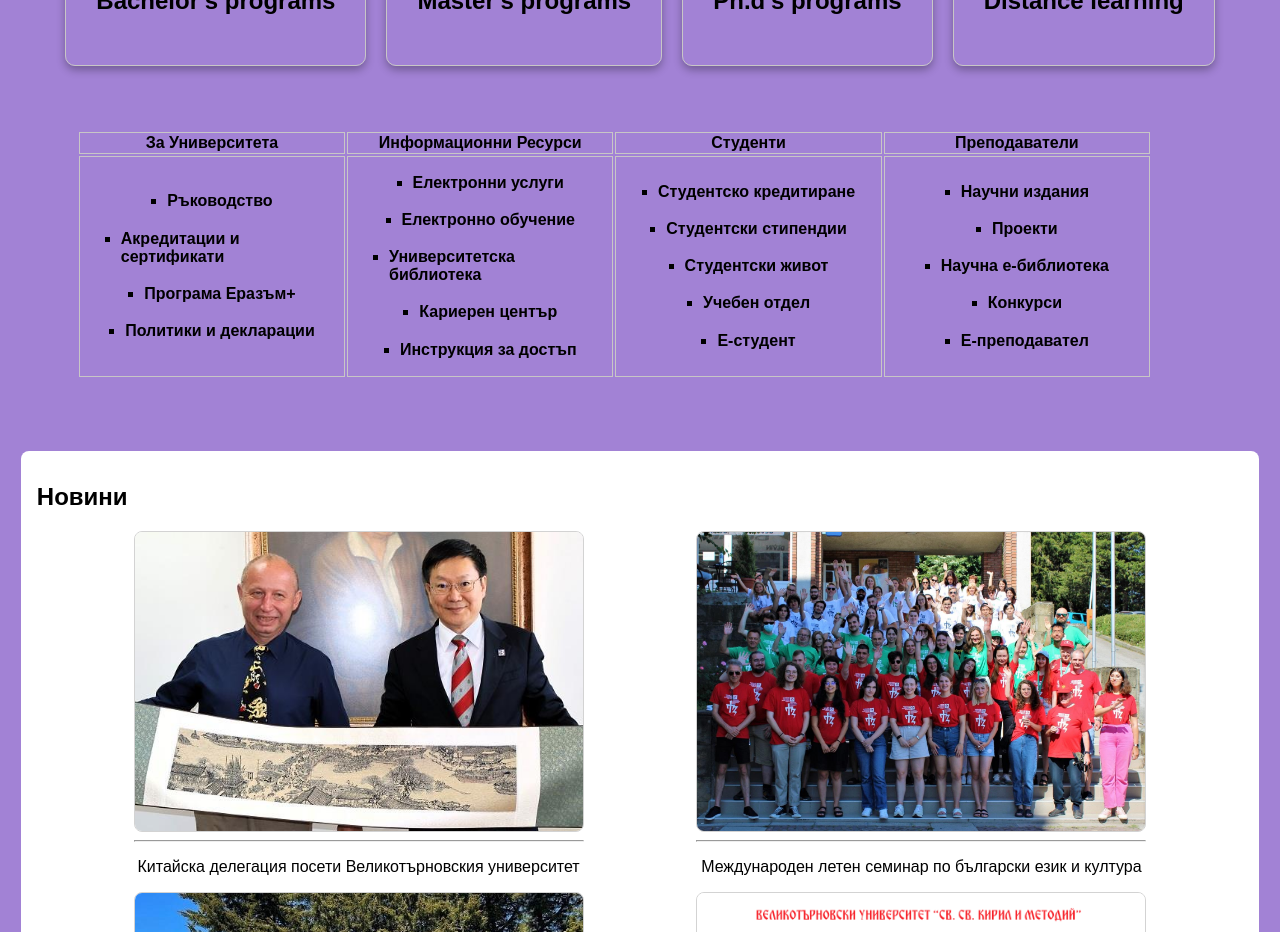
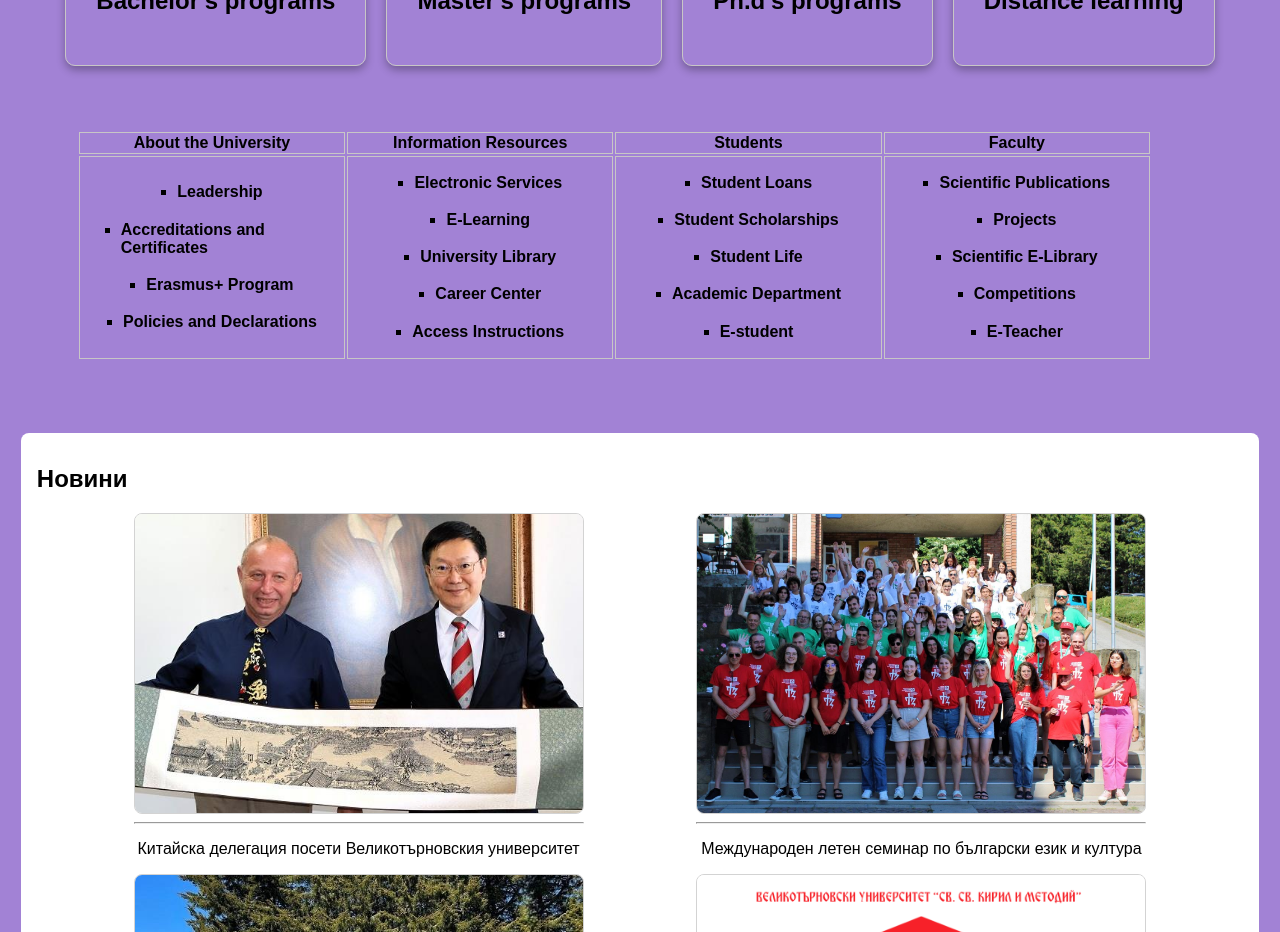
Before and after one commit to lyubomir2712/University-front-page, a React (Vite) app in the folder VTU-front-page/: page / in a window 1280 px wide. Shown: the part 2600-3532 px from the top of the page. Built offline with nearby package versions, Linux system fonts and the light colour scheme.

Commit message:
info section translated

```diff
--- a/VTU-front-page/src/Components/LanguageChange/LanguageChange.js
+++ b/VTU-front-page/src/Components/LanguageChange/LanguageChange.js
@@ -26,7 +26,29 @@ const resources = {
             'Бакалавърски програми': 'Bachelor\'s programs',
             'Магистърски програми': 'Master\'s programs',
             'Докторски програми': 'Ph.d\'s programs',
-            'Дистанционно обучение': 'Distance learning'
+            'Дистанционно обучение': 'Distance learning',
+            "Ръководство": "Leadership",
+            "Акредитации и сертификати": "Accreditations and Certificates",
+            "Програма Еразъм+": "Erasmus+ Program",
+            "Политики и декларации": "Policies and Declarations",
+            "Електронни услуги": "Electronic Services",
+            "Електронно обучение": "E-Learning",
+            "Университетска библиотека": "University Library",
+            "Кариерен център": "Career Center",
+            "Инструкция за достъп": "Access Instructions",
+            "Студентско кредитиране": "Student Loans",
+            "Студентски стипендии": "Student Scholarships",
+            "Студентски живот": "Student Life",
+            "Учебен отдел": "Academic Department",
+            "Научни издания": "Scientific Publications",
+            "Проекти": "Projects",
+            "Научна е-библиотека": "Scientific E-Library",
+            "Конкурси": "Competitions",
+            "Е-преподавател": "E-Teacher",
+            "За Университета": "About the University",
+            "Информационни Ресурси": "Information Resources",
+            "Преподаватели": "Faculty",
+
         }
     },
     bg: {
@@ -51,6 +73,27 @@ const resources = {
             'Магистърски програми': 'Магистърски програми',
             'Докторски програми': 'Докторски програми',
             'Дистанционно обучение': 'Дистанционно обучение',
+            "Ръководство": "Ръководство",
+            "Акредитации и сертификати": "Акредитации и сертификати",
+            "Програма Еразъм+": "Програма Еразъм+",
+            "Политики и декларации": "Политики и декларации",
+            "Електронни услуги": "Електронни услуги",
+            "Електронно обучение": "Електронно обучение",
+            "Университетска библиотека": "Университетска библиотека",
+            "Кариерен център": "Кариерен център",
+            "Инструкция за достъп": "Инструкция за достъп",
+            "Студентско кредитиране": "Студентско кредитиране",
+            "Студентски стипендии": "Студентски стипендии",
+            "Студентски живот": "Студентски живот",
+            "Учебен отдел": "Учебен отдел",
+            "Научни издания": "Научни издания",
+            "Проекти": "Проекти",
+            "Научна е-библиотека": "Научна е-библиотека",
+            "Конкурси": "Конкурси",
+            "Е-преподавател": "Е-преподавател",
+            "За Университета": "За Университета",
+            "Информационни Ресурси": "Информационни Ресурси",
+            "Преподаватели": "Преподаватели",
 
         }
     }
--- a/VTU-front-page/src/Components/UniversityAdditionalInfo/UniversityAdditionalInfo.jsx
+++ b/VTU-front-page/src/Components/UniversityAdditionalInfo/UniversityAdditionalInfo.jsx
@@ -1,6 +1,20 @@
 import styles from './UniversityAdditionalInfo.module.css';
+import i18n from '../LanguageChange/LanguageChange.js';
+import {useTranslation} from "react-i18next";
+import {useState} from "react";
 
 function UniversityAdditionalInfo() {
+
+    const { t, i18n } = useTranslation();
+    const [isEnglish, setIsEnglish] = useState(true);
+
+    const toggleLanguage = () => {
+        const newLanguage = isEnglish ? "bg" : "en";
+        i18n.changeLanguage(newLanguage);
+        setIsEnglish(!isEnglish);
+    }
+
+
     return (
         <>
             <div className={styles.universityInfoContainer}>
@@ -8,123 +22,52 @@ function UniversityAdditionalInfo() {
                 <table>
                     <thead>
                     <tr>
-                        <th>За Университета</th>
-                        <th>Информационни Ресурси</th>
-                        <th>Студенти</th>
-                        <th>Преподаватели</th>
+                        <th>{t("За Университета")}</th>
+                        <th>{t("Информационни Ресурси")}</th>
+                        <th>{t("Студенти")}</th>
+                        <th>{t("Преподаватели")}</th>
                     </tr>
                     </thead>
                     <tbody>
                     <tr>
                         <td>
                             <ul className={styles.universityInfoList}>
-                                <li><a href="#">Ръководство</a></li>
-                                <li><a href="#">Акредитации и сертификати</a></li>
-                                <li><a href="#">Програма Еразъм+</a></li>
-                                <li><a href="#">Политики и декларации</a></li>
+                                <li><a href="#">{t("Ръководство")}</a></li>
+                                <li><a href="#">{t("Акредитации и сертификати")}</a></li>
+                                <li><a href="#">{t("Програма Еразъм+")}</a></li>
+                                <li><a href="#">{t("Политики и декларации")}</a></li>
                             </ul>
                         </td>
                         <td>
                             <ul className={styles.universityInfoList}>
-                                <li><a href="#">Електронни услуги</a></li>
-                                <li><a href="#">Електронно обучение</a></li>
-                                <li><a href="#">Университетска библиотека</a></li>
-                                <li><a href="#">Кариерен център</a></li>
-                                <li><a href="#">Инструкция за достъп</a></li>
+                                <li><a href="#">{t("Електронни услуги")}</a></li>
+                                <li><a href="#">{t("Електронно обучение")}</a></li>
+                                <li><a href="#">{t("Университетска библиотека")}</a></li>
+                                <li><a href="#">{t("Кариерен център")}</a></li>
+                                <li><a href="#">{t("Инструкция за достъп")}</a></li>
                             </ul>
                         </td>
                         <td>
                             <ul className={styles.universityInfoList}>
-                                <li><a href="#">Студентско кредитиране</a></li>
-                                <li><a href="#">Студентски стипендии</a></li>
-                                <li><a href="#">Студентски живот</a></li>
-                                <li><a href="#">Учебен отдел</a></li>
-                                <li><a href="#">Е-студент</a></li>
+                                <li><a href="#">{t("Студентско кредитиране")}</a></li>
+                                <li><a href="#">{t("Студентски стипендии")}</a></li>
+                                <li><a href="#">{t("Студентски живот")}</a></li>
+                                <li><a href="#">{t("Учебен отдел")}</a></li>
+                                <li><a href="#">{t("Е-студент")}</a></li>
                             </ul>
                         </td>
                         <td>
                             <ul className={styles.universityInfoList}>
-                                <li><a href="#">Научни издания</a></li>
-                                <li><a href="#">Проекти</a></li>
-                                <li><a href="#">Научна е-библиотека</a></li>
-                                <li><a href="#">Конкурси</a></li>
-                                <li><a href="#">Е-преподавател</a></li>
+                                <li><a href="#">{t("Научни издания")}</a></li>
+                                <li><a href="#">{t("Проекти")}</a></li>
+                                <li><a href="#">{t("Научна е-библиотека")}</a></li>
+                                <li><a href="#">{t("Конкурси")}</a></li>
+                                <li><a href="#">{t("Е-преподавател")}</a></li>
                             </ul>
                         </td>
                     </tr>
                     </tbody>
                 </table>
-
-
-                {/*<ul className={styles.universityInfoList}>*/}
-                {/*    <h4>За Университета</h4>*/}
-                {/*    <a href={"#"}>*/}
-                {/*        <li>Ръководство</li>*/}
-                {/*    </a>*/}
-                {/*    <a href={"#"}>*/}
-                {/*        <li>Акре дитации и сертификати</li>*/}
-                {/*    </a>*/}
-                {/*    <a href={"#"}>*/}
-                {/*        <li>Програма Еразъм+</li>*/}
-                {/*    </a>*/}
-                {/*    <a href={"#"}>*/}
-                {/*        <li>Политики и декларации</li>*/}
-                {/*    </a>*/}
-                {/*</ul>*/}
-                {/*<ul className={styles.universityInfoList}>*/}
-                {/*    <h4>Информационни Ресурси</h4>*/}
-                {/*    <a href={"#"}>*/}
-                {/*        <li>Електронни услиги</li>*/}
-                {/*    </a>*/}
-                {/*    <a href={"#"}>*/}
-                {/*        <li>Електронно обучение</li>*/}
-                {/*    </a>*/}
-                {/*    <a href={"#"}>*/}
-                {/*        <li>Университетска библиотека</li>*/}
-                {/*    </a>*/}
-                {/*    <a href={"#"}>*/}
-                {/*        <li>Кариерен център</li>*/}
-                {/*    </a>*/}
-                {/*    <a href={"#"}>*/}
-                {/*        <li>Инструкция за достъп</li>*/}
-                {/*    </a>*/}
-                {/*</ul>*/}
-                {/*<ul className={styles.universityInfoList}>*/}
-                {/*    <h4>Студенти</h4>*/}
-                {/*    <a href={"#"}>*/}
-                {/*        <li>Студентско кредитиране</li>*/}
-                {/*    </a>*/}
-                {/*    <a href={"#"}>*/}
-                {/*        <li>Студетски стипендии</li>*/}
-                {/*    </a>*/}
-                {/*    <a href={"#"}>*/}
-                {/*        <li>Студентски живот</li>*/}
-                {/*    </a>*/}
-                {/*    <a href={"#"}>*/}
-                {/*        <li>Учебен отдел</li>*/}
-                {/*    </a>*/}
-                {/*    <a href={"#"}>*/}
-                {/*        <li>Е-студент</li>*/}
-                {/*    </a>*/}
-                {/*</ul>*/}
-                {/*<ul className={styles.universityInfoList}>*/}
-                {/*    <h4>Преподаватели</h4>*/}
-                {/*    <a href={"#"}>*/}
-                {/*        <li>Научни издания</li>*/}
-                {/*    </a>*/}
-                {/*    <a href={"#"}>*/}
-                {/*        <li>Проекти</li>*/}
-                {/*    </a>*/}
-                {/*    <a href={"#"}>*/}
-                {/*        <li>Научна е-библиотека</li>*/}
-                {/*    </a>*/}
-                {/*    <a href={"#"}>*/}
-                {/*        <li>Конкурси</li>*/}
-                {/*    </a>*/}
-                {/*    <a href={"#"}>*/}
-                {/*        <li>Е-преподавател</li>*/}
-                {/*    </a>*/}
-                {/*</ul>*/}
             </div>
         </>
     )
```
Also changed, not shown: VTU-front-page/src/Components/News/News.jsx (+15 -0 lines).
